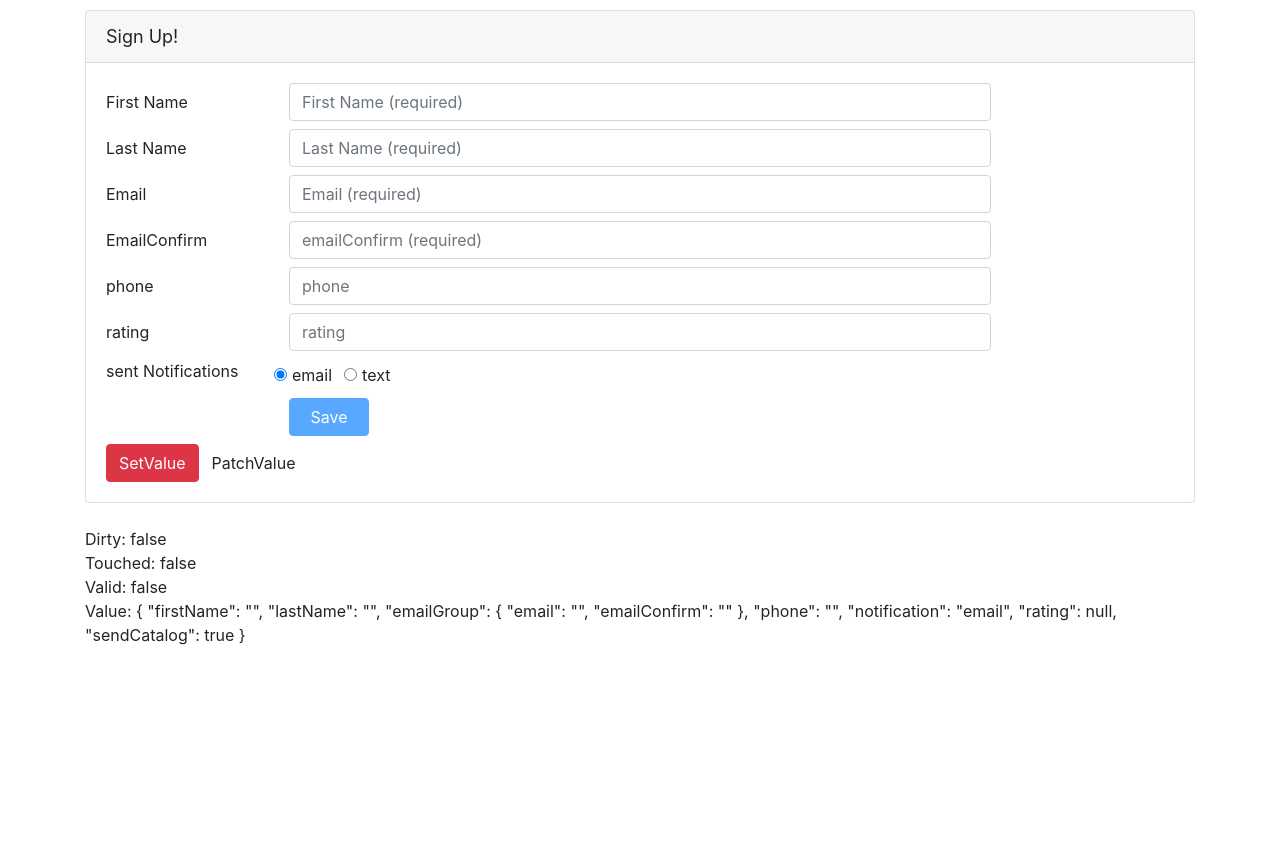
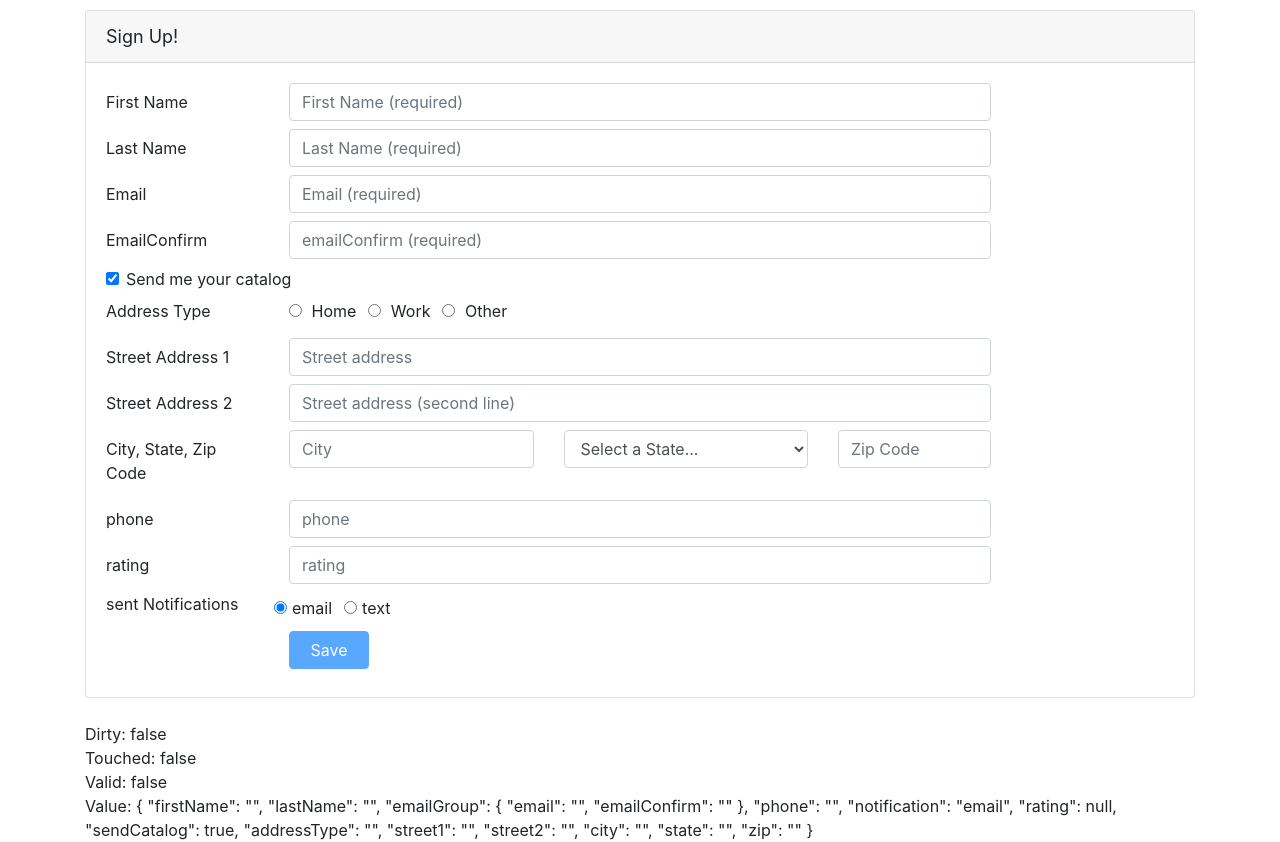
Before and after one commit to d96410001/angularReactiveFormsNewbie, an Angular app in the folder Demo-Start/: page / in a window 1280 px wide. Before the commit the page ends 800 px from the top, so only its background shows below. Built offline with nearby package versions, Linux system fonts and the light colour scheme.

Commit message:
add Address to form Group

```diff
--- a/Demo-Start/src/app/customers/customer.component.html
+++ b/Demo-Start/src/app/customers/customer.component.html
@@ -57,20 +57,9 @@
                    type="email"
                    placeholder="Email (required)"
                    formControlName="email"
-                   [ngClass]="{'is-invalid':
-                    customerForm.get('emailGroup').errors ||
-                    ((customerForm.get('emailGroup.email').touched || customerForm.get('emailGroup.email').dirty) && !customerForm.get('emailGroup.email').valid)
-                  }" />
+                   [ngClass]="{'is-invalid': emailMessage }" />
             <span class="invalid-feedback">
-              <span *ngIf="customerForm.get('emailGroup.email').errors?.required">
-                Please enter your email address.
-              </span>
-              <span *ngIf="customerForm.get('emailGroup.email').errors?.email">
-                Please enter a valid email address.
-              </span>
-              <span *ngIf="customerForm.get('emailGroup').errors?.match">
-                email not match la lalalalalala!
-              </span>
+              {{ emailMessage }}
             </span>
           </div>
         </div>
@@ -102,10 +91,7 @@
         </div>
       </div>
 
-
-
-
-      <!-- <div class="form-group row mb-2">
+      <div class="form-group row mb-2">
         <div class="col-md-8">
           <div class="form-check">
             <label class="form-check-label">
@@ -116,9 +102,9 @@
             </label>
           </div>
         </div>
-      </div> -->
+      </div>
 
-      <!-- <div *ngIf="customer.sendCatalog">
+      <div *ngIf="customerForm.get('sendCatalog').value">
         <div class="form-group row mb-2">
           <label class="col-md-2 col-form-label pt-0">Address Type</label>
           <div class="col-md-8">
@@ -128,8 +114,7 @@
                        id="addressType1Id"
                        type="radio"
                        value="home"
-                       [(ngModel)]="customer.addressType"
-                       name="addressType"> Home
+                       formControlName="addressType"> Home
               </label>
             </div>
             <div class="form-check form-check-inline">
@@ -138,8 +123,7 @@
                        id="addressType1Id"
                        type="radio"
                        value="work"
-                       [(ngModel)]="customer.addressType"
-                       name="addressType"> Work
+                       formControlName="addressType"> Work
               </label>
             </div>
             <div class="form-check form-check-inline">
@@ -148,8 +132,7 @@
                        id="addressType1Id"
                        type="radio"
                        value="other"
-                       [(ngModel)]="customer.addressType"
-                       name="addressType"> Other
+                       formControlName="addressType"> Other
               </label>
             </div>
           </div>
@@ -163,8 +146,7 @@
                    id="street1Id"
                    type="text"
                    placeholder="Street address"
-                   [(ngModel)]="customer.street1"
-                   name="street1">
+                   formControlName="street1">
           </div>
         </div>
 
@@ -176,8 +158,7 @@
                    id="street2Id"
                    type="text"
                    placeholder="Street address (second line)"
-                   [(ngModel)]="customer.street2"
-                   name="street2">
+                   formControlName="street2">
           </div>
         </div>
 
@@ -189,14 +170,12 @@
                    id="cityId"
                    type="text"
                    placeholder="City"
-                   [(ngModel)]="customer.city"
-                   name="city">
+                   formControlName="city">
           </div>
           <div class="col-md-3">
             <select class="form-control"
                     id="stateId"
-                    [(ngModel)]="customer.state"
-                    name="state">
+                    formControlName="state">
               <option value=""
                       disabled
                       selected
@@ -216,11 +195,12 @@
                    id="zipId"
                    type="number"
                    placeholder="Zip Code"
-                   [(ngModel)]="customer.zip"
-                   name="zip">
+                   formControlName="zip">
           </div>
         </div>
-      </div> -->
+      </div>
+
+
 
       <div class="form-group row mb-2">
         <label class="col-md-2 col-form-label"
@@ -292,12 +272,13 @@
         </div>
       </div>
 
-      <button type="button"
+
+      <!-- <button type="button"
               (click)="SetValueF()"
               class="btn btn-danger">SetValue</button>
       <button type="button"
               (click)="PatchValue()"
-              class="btn">PatchValue</button>
+              class="btn">PatchValue</button> -->
     </form>
   </div>
 </div>
--- a/Demo-Start/src/app/customers/customer.component.ts
+++ b/Demo-Start/src/app/customers/customer.component.ts
@@ -1,6 +1,8 @@
 import { Component, OnInit } from '@angular/core';
 import { FormBuilder, FormGroup, Validators, AbstractControl, ValidatorFn } from '@angular/forms';
 import { Customer } from './customer';
+import { debounceTime } from 'rxjs/operators';
+
 
 
 function ratingRange(min: number, max: number): ValidatorFn {
@@ -16,6 +18,7 @@ function ratingRange(min: number, max: number): ValidatorFn {
 function compareConfirmEmail(c: AbstractControl): { [key: string]: boolean } | null {
   const emailControl = c.get('email');
   const confirmEmailControl = c.get('emailConfirm');
+
 
   if (emailControl.pristine || confirmEmailControl.pristine) {
     return null;
@@ -37,6 +40,13 @@ function compareConfirmEmail(c: AbstractControl): { [key: string]: boolean } | n
 export class CustomerComponent implements OnInit {
   customer = new Customer();
   customerForm: FormGroup;
+  emailMessage: string;
+
+  public validaitonMessage = {
+    required: "Please enter your email address. 87",
+    email: "Please enter a valid email address. 87",
+    match: "email not match la lalalalalala! 87"
+  }
 
   constructor(private fb: FormBuilder) {
 
@@ -53,13 +63,23 @@ export class CustomerComponent implements OnInit {
       phone: [""],
       notification: ["email"],
       rating: [null, ratingRange(1, 5)],
-      sendCatalog: true
-    })
-
+      sendCatalog: true,
+      addressType: [""],
+      street1: [""],
+      street2: [""],
+      city: [""],
+      state: [""],
+      zip: [""]
+    });
+    const emailControl = this.customerForm.get('emailGroup.email');
+    emailControl.valueChanges.pipe(debounceTime(1000)).subscribe((value) => {
+      this.setMessage(emailControl);
+    });
     this.customerForm.get('notification').valueChanges.subscribe((value) => {
       this.setNotification(value);
     });
   }
+
 
   save() {
     console.log(this.customerForm);
@@ -92,4 +112,11 @@ export class CustomerComponent implements OnInit {
     phoneControl.updateValueAndValidity();
   }
 
+  setMessage(c: AbstractControl): void {
+    this.emailMessage = '';
+    if ((c.touched || c.dirty) && c.errors) {
+      this.emailMessage = Object.keys(c.errors).map(
+        key => this.emailMessage += this.validaitonMessage[key]).join(' ')
+    }
+  }
 }
```
